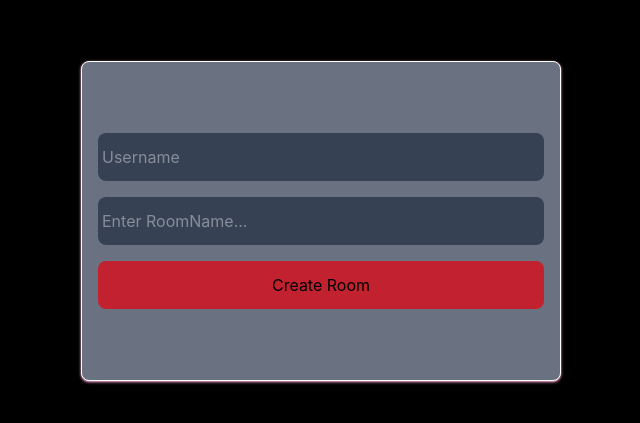
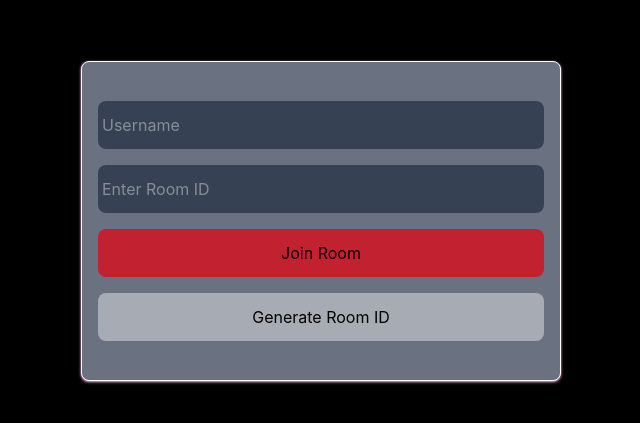
Before and after one commit to Nazim9945/ChatApp, a React (Vite) app in the folder frontend/: page / in a window 1280 px wide. Shown: the part 179-602 px from the top of the page, without its empty margins (319-959 px from the left). Built offline with nearby package versions, Linux system fonts and the light colour scheme; no server answers.

Commit message:
add context

```diff
--- a/frontend/src/App.tsx
+++ b/frontend/src/App.tsx
@@ -44,7 +44,7 @@ const handler=(message:User)=>{
   return (
     <Routes>
       <Route path="/" element={<HomePage socket={socket}/>} />
-      <Route path="/username/:name/room/:room" element={<ChatApp message={message} setMessage={handler}  socket={socket}/>} />
+      <Route path="/chat" element={<ChatApp message={message} setMessage={handler}  socket={socket}/>} />
     </Routes>
   );
 }
--- /dev/null
+++ b/frontend/src/helper/GenerateId.ts
@@ -0,0 +1,11 @@
+
+function GenerateId(){
+    const arr=['0','1','2','3','4','5','6','7','8','9','A','B','C','D','E','F','G','H','I','J','K','L','M','N','O','P','Q','R','S','T','U','V','W','X','Y','Z'];
+    let roomId=""
+    for(let i=0;i<6;i++){
+        const idx = Math.floor(Math.random() * 35);
+        roomId+=arr[idx]
+    }
+    return roomId;
+}
+export default GenerateId
--- a/frontend/src/main.tsx
+++ b/frontend/src/main.tsx
@@ -3,12 +3,15 @@ import { createRoot } from 'react-dom/client'
 import './index.css'
 import App from './App.tsx'
 import { BrowserRouter } from 'react-router'
+import ChatProvider from './store/contextApi.tsx'
 
 
 createRoot(document.getElementById("root")!).render(
   <StrictMode>
-    <BrowserRouter>
-      <App />
-    </BrowserRouter>
+    <ChatProvider>
+      <BrowserRouter>
+        <App />
+      </BrowserRouter>
+    </ChatProvider>
   </StrictMode>,
 );
--- a/frontend/src/pages/ChatApp.tsx
+++ b/frontend/src/pages/ChatApp.tsx
@@ -2,8 +2,9 @@ import { motion } from "motion/react";
 
 import { useEffect, useRef } from "react";
 import { BsSend } from "react-icons/bs";
-import { useParams } from "react-router";
+
 import type { User } from "../App";
+import { useChatCtx } from "../store/contextApi";
 interface Props{
     socket:WebSocket | null,
     message:User[],
@@ -12,7 +13,8 @@ interface Props{
 
 export const ChatApp=({socket,message,setMessage}:Props)=>{
   const bottomRef=useRef<HTMLDivElement | null>(null)
- const { room, name } = useParams();
+
+const{name,room}=useChatCtx()
 const inputRef=useRef<HTMLInputElement|null>(null)
 const handler = (e: React.MouseEvent<HTMLButtonElement, MouseEvent>) => {
   e.preventDefault();
--- a/frontend/src/pages/HomePage.tsx
+++ b/frontend/src/pages/HomePage.tsx
@@ -1,33 +1,73 @@
 import { motion } from "motion/react";
-import {  useRef } from "react";
+import {   useState } from "react";
+import { FaCopy } from "react-icons/fa";
+import { IoCheckmark, IoClose } from "react-icons/io5";
 import { useNavigate } from "react-router";
+import GenerateId from "../helper/GenerateId";
+import {  useChatCtx } from "../store/contextApi";
 
 function HomePage({socket}:{socket:WebSocket | null}) {
-  const nameRef = useRef<HTMLInputElement | null>(null);
-  const roomRef = useRef<HTMLInputElement | null>(null);
+const {name,nameHandler,room,roomHandler}=useChatCtx()
+  const [open,setOpen]=useState(false);
+  // const nameRef = useRef<HTMLInputElement | null>(null);
+  // const roomRef = useRef<HTMLInputElement | null>(null);
+  const [copy,setCopy]=useState(false)
+  const[roomId,setRoomId]=useState("")
+  // const[random,setRandomCode]=useState("")
   const navigate=useNavigate()
   const handler = (e: React.SubmitEvent<HTMLFormElement>) => {
     e.preventDefault();
-    if (nameRef.current && roomRef.current) {
+    // if(!nameRef.current?.value || !roomRef.current?.value) return;
+    if(!name || !room) return;
+
+
 
       let obj = {
         type: "join",
         payload: {
-          username: nameRef.current.value,
-          roomId: roomRef.current.value,
+          username: name,
+          roomId: room
         },
       };
       const message = JSON.stringify(obj);
       if (socket) {
         socket.send(message);
       }
-      navigate(`/username/${nameRef.current.value}/room/${roomRef.current.value}`);
-      nameRef.current.value = "";
-      roomRef.current.value = "";
-    }
+      navigate(`/chat`);
+
+
   };
   return (
     <div className="h-screen bg-black flex items-center justify-center">
+      {open && (
+        <motion.div
+          initial={{ y: -200 }}
+          animate={{ y: 0 }}
+          transition={{ duration: 0.4 }}
+          className="absolute w-60 h-40 right-10 top-10 bg-yellow-300/60 rounded-md shadow shadow-blue-400 flex  items-center justify-center p-4 "
+        >
+          <div className="bg-gray-400 text-2xl flex justify-between w-full p-3 rounded-md items-center">
+            <div
+              className="absolute right-2 top-2 h-6 w-6 flex items-center justify-center rounded-full p-1 bg-white/60 cursor-pointer"
+              onClick={() => setOpen(false)}
+            >
+              <IoClose />
+            </div>
+            <div className="select-none">{roomId}</div>
+            <div
+              onClick={async () => {
+                await navigator.clipboard.writeText(roomId);
+                setCopy(true);
+                setTimeout(() => setCopy(false), 3000);
+              }}
+              className="bg-blue-700/40 rounded-md p-2 text-white cursor-pointer"
+            >
+              {copy ? <IoCheckmark /> : <FaCopy />}
+            </div>
+          </div>
+          {/* <div className="tex">Share this code with your friends</div> */}
+        </motion.div>
+      )}
       <motion.form
         initial={{ opacity: 0, scale: 0 }}
         animate={{ opacity: 1, scale: 1 }}
@@ -36,18 +76,37 @@ function HomePage({socket}:{socket:WebSocket | null}) {
         onSubmit={handler}
       >
         <input
-          ref={nameRef}
+          // ref={nameRef}
+          value={name}
           className="w-full py-3 px-1 bg-gray-700 text-white/80 outline-none focus:border focus:border-gray-600 flex rounded-lg"
           placeholder="Username"
+          required
+          minLength={3}
+          maxLength={20}
+          onChange={(e) => nameHandler(e.target.value)}
         />
         <input
-          ref={roomRef}
+          // ref={roomRef}
+          value={room}
           className="w-full py-3 px-1 bg-gray-700 text-white/80 outline-none focus:border focus:border-gray-600 flex rounded-lg"
-          placeholder="Enter RoomName..."
+          placeholder="Enter Room ID"
+          required
+          minLength={6}
+          maxLength={6}
+          onChange={(e) => roomHandler(e.target.value)}
         />
         <button className="w-full py-3 px-1 rounded-lg cursor-pointer capitalize bg-red-600/70 active:scale-95 transition-all">
-          create room
+          Join room
         </button>
+        <div
+          onClick={() => {
+            setOpen(true);
+            setRoomId(GenerateId());
+          }}
+          className="w-full py-3 px-1 rounded-lg cursor-pointer capitalize bg-white/40 active:scale-95 transition-all text-center"
+        >
+          Generate Room ID
+        </div>
       </motion.form>
     </div>
   );
--- /dev/null
+++ b/frontend/src/store/contextApi.tsx
@@ -0,0 +1,36 @@
+import {  createContext, useContext, useState, type ReactNode } from "react";
+
+
+interface Props{
+    name:string,
+    room:string,
+    nameHandler:(val:string)=>void,
+    roomHandler:(val:string)=>void
+}
+export const chatctx=createContext<Props | null>(null)
+
+const ChatProvider=({children}:{children:ReactNode})=>{
+    const [name,setName]=useState("");
+    const[room,setRoom]=useState("");
+
+    const roomHandler=(val:string)=>{
+        setRoom(val)
+    }
+    const nameHandler = (val: string) => {
+      setName(val);
+    };
+    return <chatctx.Provider value={{name,room,roomHandler,nameHandler}}>
+        {children}
+    </chatctx.Provider>
+}
+
+export const useChatCtx=()=>{
+    const ctx=useContext(chatctx);
+    if(!ctx) throw new Error("Context is null");
+
+    return ctx
+}
+
+
+
+export default ChatProvider
```
Also changed, not shown: 1 other file (tests, documents, lock files or other folders).
